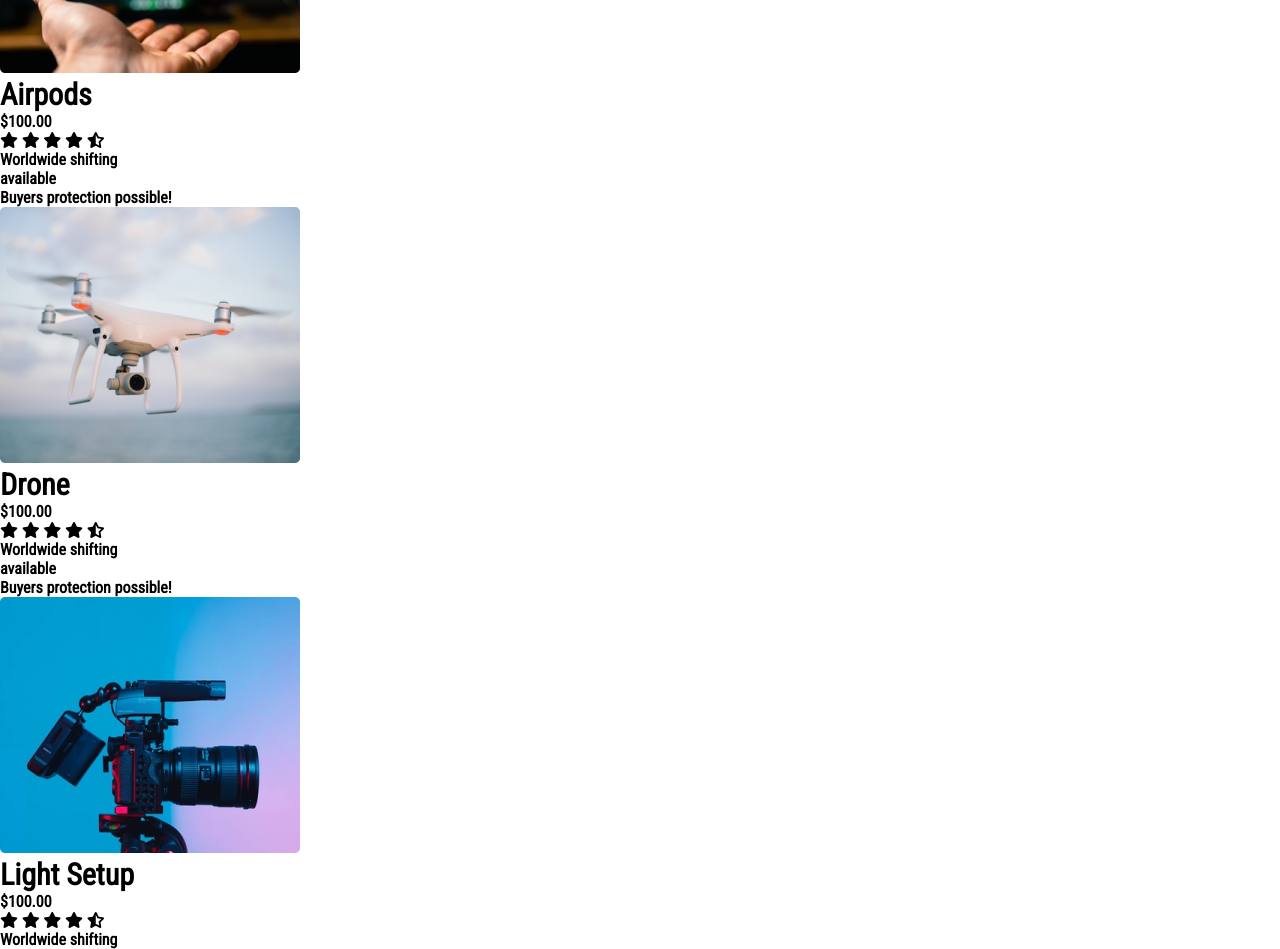
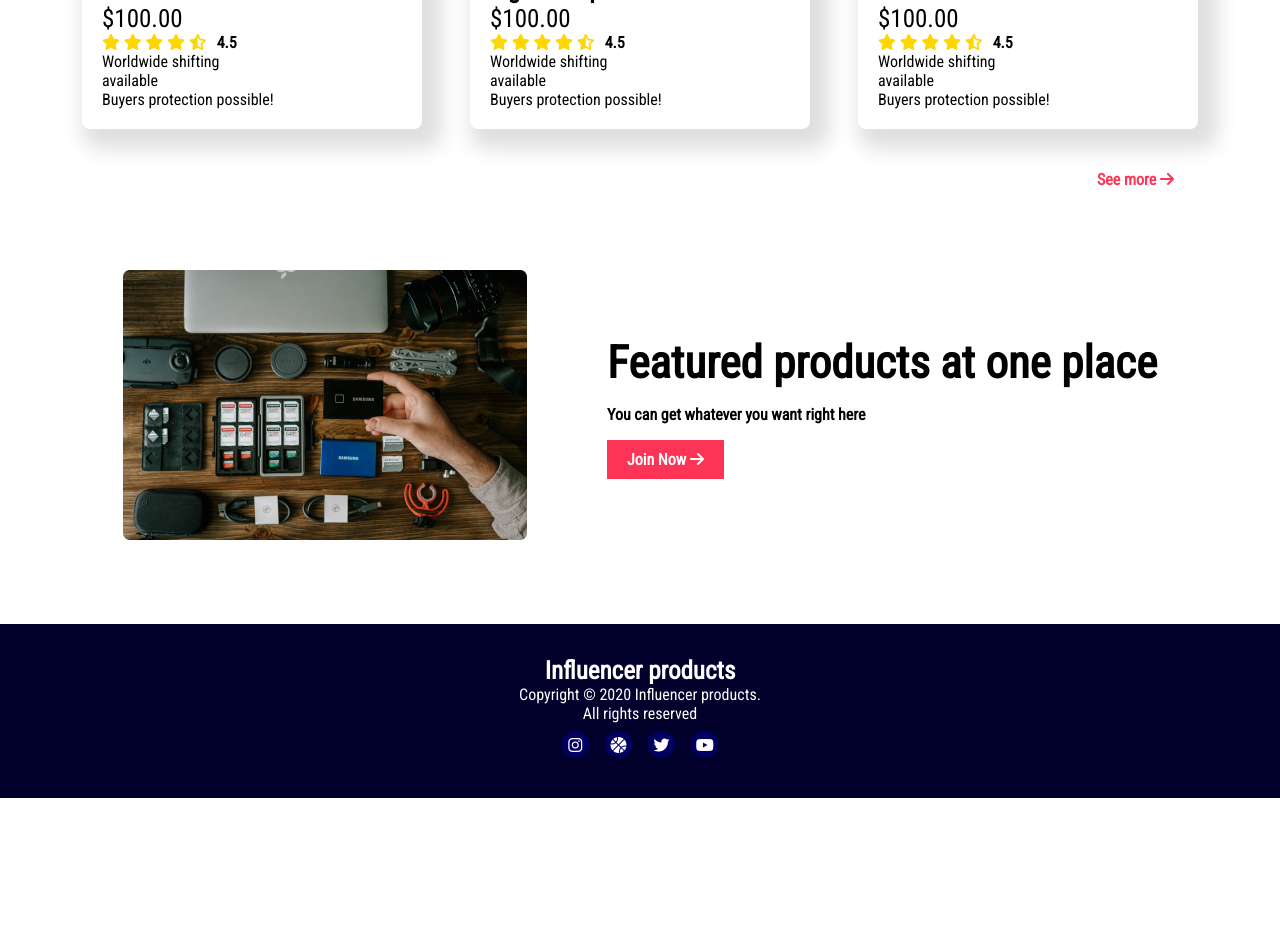
Before and after one commit to ShihabSarar12/Shopping-Website, a plain HTML site: page index.html in a window 1280 px wide. Shown: the part 1678-2627 px from the top of the page. After the commit the page ends 2476 px from the top, so only its background shows below. Drawn offline with Linux system fonts and the light colour scheme; a web font is replaced by a local one.

Commit message:
popular, featured and footer added

```diff
--- a/index.html
+++ b/index.html
@@ -23,12 +23,12 @@
           <a class="navigation__items" href="#">Products</a>
           <a class="navigation__items" href="#">Sign up</a>
           <a class="navigation__items" href="#">Log in</a>
-        </div>
           <div class="nav__search">
             <i class="fa-solid fa-magnifying-glass"></i>
           </div>
           <div class="nav__shop">
             <i class="fa-solid fa-cart-shopping"></i>
+          </div>
         </div>
       </nav>
     </header>
@@ -45,8 +45,9 @@
             </button>
           </div>
           <div class="intro__img">
-            <div class="camera-circle"></div>
+            <div class="camera-circle">
               <img id="camera-img" src="images/main-camera.png" alt="" />
+            </div>
           </div>
         </div>
         <hr />
@@ -77,8 +78,9 @@
       </section>
       <!-- intro section ends here -->
       <!-- popular collection section starts here -->
-      <section>
-        <h3>Popular Collection</h3>
+      <section class="popular">
+        <div class="center-content popular__container">
+          <h2 class="popular__heading">Popular Collection</h2>
           <div class="cards">
             <div class="card">
               <div class="card__img">
@@ -86,7 +88,7 @@
               </div>
               <div class="card__info">
                 <h3>Flex Tripod</h3>
-              <h4>$100.00</h4>
+                <h3 class="card__price">$100.00</h3>
                 <div class="ratings">
                   <div class="rating">
                     <i class="fa-solid fa-star"></i>
@@ -95,9 +97,9 @@
                     <i class="fa-solid fa-star"></i>
                     <i class="fa-solid fa-star-half-stroke"></i>
                   </div>
-                <p></p>
+                  <p class="ratings">4.5</p>
                 </div>
-              <p>
+                <p class="card__price">
                   Worldwide shifting <br />available<br />Buyers protection
                   possible!
                 </p>
@@ -109,7 +111,7 @@
               </div>
               <div class="card__info">
                 <h3>Microphone</h3>
-              <h4>$100.00</h4>
+                <h3 class="card__price">$100.00</h3>
                 <div class="ratings">
                   <div class="rating">
                     <i class="fa-solid fa-star"></i>
@@ -118,9 +120,9 @@
                     <i class="fa-solid fa-star"></i>
                     <i class="fa-solid fa-star-half-stroke"></i>
                   </div>
-                <p></p>
+                  <p class="ratings">4.5</p>
                 </div>
-              <p>
+                <p class="card__price">
                   Worldwide shifting <br />available<br />Buyers protection
                   possible!
                 </p>
@@ -132,7 +134,7 @@
               </div>
               <div class="card__info">
                 <h3>Airpods</h3>
-              <h4>$100.00</h4>
+                <h3 class="card__price">$100.00</h3>
                 <div class="ratings">
                   <div class="rating">
                     <i class="fa-solid fa-star"></i>
@@ -141,9 +143,9 @@
                     <i class="fa-solid fa-star"></i>
                     <i class="fa-solid fa-star-half-stroke"></i>
                   </div>
-                <p></p>
+                  <p class="ratings">4.5</p>
                 </div>
-              <p>
+                <p class="card__price">
                   Worldwide shifting <br />available<br />Buyers protection
                   possible!
                 </p>
@@ -155,7 +157,7 @@
               </div>
               <div class="card__info">
                 <h3>Drone</h3>
-              <h4>$100.00</h4>
+                <h3 class="card__price">$100.00</h3>
                 <div class="ratings">
                   <div class="rating">
                     <i class="fa-solid fa-star"></i>
@@ -164,9 +166,9 @@
                     <i class="fa-solid fa-star"></i>
                     <i class="fa-solid fa-star-half-stroke"></i>
                   </div>
-                <p></p>
+                  <p class="ratings">4.5</p>
                 </div>
-              <p>
+                <p class="card__price">
                   Worldwide shifting <br />available<br />Buyers protection
                   possible!
                 </p>
@@ -178,7 +180,7 @@
               </div>
               <div class="card__info">
                 <h3>Light Setup</h3>
-              <h4>$100.00</h4>
+                <h3 class="card__price">$100.00</h3>
                 <div class="ratings">
                   <div class="rating">
                     <i class="fa-solid fa-star"></i>
@@ -187,9 +189,9 @@
                     <i class="fa-solid fa-star"></i>
                     <i class="fa-solid fa-star-half-stroke"></i>
                   </div>
-                <p></p>
+                  <p class="ratings">4.5</p>
                 </div>
-              <p>
+                <p class="card__price">
                   Worldwide shifting <br />available<br />Buyers protection
                   possible!
                 </p>
@@ -201,7 +203,7 @@
               </div>
               <div class="card__info">
                 <h3>Photoshoot Set</h3>
-              <h4>$100.00</h4>
+                <h3 class="card__price">$100.00</h3>
                 <div class="ratings">
                   <div class="rating">
                     <i class="fa-solid fa-star"></i>
@@ -210,42 +212,55 @@
                     <i class="fa-solid fa-star"></i>
                     <i class="fa-solid fa-star-half-stroke"></i>
                   </div>
-                <p></p>
+                  <p class="ratings">4.5</p>
                 </div>
-              <p>
+                <p class="card__price">
                   Worldwide shifting <br />available<br />Buyers protection
                   possible!
                 </p>
               </div>
             </div>
           </div>
-        <p>See more <i class="fa-solid fa-arrow-right"></i></p>
+        </div>
+        <div id="popular__more">
+          <button id="popular__btn">
+            See more <i id="popular__arrow" class="fa-solid fa-arrow-right"></i>
+          </button>
+        </div>
       </section>
       <!-- popular collection section ends here -->
       <!-- featured products starts here -->
-      <section class="featured">
+      <section class="featured center-content">
         <div class="featured__img">
           <img src="images/gear.png" alt="" />
         </div>
         <div class="featured__content">
-          <h2>Featured products at one place</h2>
+          <h1 class="featured__heading">Featured products at one place</h1>
           <p>You can get whatever you want right here</p>
-          <button>Join Now <i class="fa-solid fa-arrow-right"></i></button>
+          <button id="featured__btn">
+            Join Now <i class="fa-solid fa-arrow-right"></i>
+          </button>
         </div>
       </section>
       <!-- featured products ends here -->
     </main>
-    <footer>
+    <footer class="center-content outro">
       <h3>Influencer products</h3>
-      <p>
-        Copyright &copy; 2020 Influencer products <br />
-        All rights reserved
-      </p>
-      <div class="social">
-        <div class="social-links"><i class="fa-brands fa-instagram"></i></div>
-        <div class="social-links"><i class="fa-solid fa-basketball"></i></div>
-        <div class="social-links"><i class="fa-brands fa-twitter"></i></div>
-        <div class="social-links"><i class="fa-brands fa-youtube"></i></div>
+      <p class="outro__content">Copyright &copy; 2020 Influencer products.</p>
+      <p class="outro__content">All rights reserved</p>
+      <div class="social center-content">
+        <div class="social-links center-content">
+          <i class="fa-brands fa-instagram"></i>
+        </div>
+        <div class="social-links center-content">
+          <i class="fa-solid fa-basketball"></i>
+        </div>
+        <div class="social-links center-content">
+          <i class="fa-brands fa-twitter"></i>
+        </div>
+        <div class="social-links center-content">
+          <i class="fa-brands fa-youtube"></i>
+        </div>
       </div>
     </footer>
   </body>
--- a/style.css
+++ b/style.css
@@ -8,7 +8,7 @@
 }
 
 *{
-    margin: 0 auto;
+    margin: 0;
     font-family: 'Roboto Condensed', sans-serif;
 }
 
@@ -16,12 +16,20 @@
     font-size: 45px;
 }
 
+h2{
+    font-size: 35px;
+}
+
 h3{
-    font-size: 30px;
+    font-size: 25px;
 }
 
 p{
     font-weight: 700;
+}
+
+section{
+    margin-bottom: 5rem;
 }
 
 .center-content{
@@ -36,8 +44,7 @@
     margin-top: 2rem;
     margin-bottom: 2rem;
     display: flex;
-    justify-content: center;
-    gap: 25rem;
+    justify-content: space-between;
 }
 
 .navigation, .navigation__content{
@@ -45,6 +52,7 @@
     justify-content: center;
     align-items: center;
     gap: 2rem;
+    margin-right: 90px;
 }
 
 .nav__logo{
@@ -67,12 +75,13 @@
 .fa-magnifying-glass:hover,
 .fa-cart-shopping:hover {
     transform: scale(1.2);
+    cursor: pointer;
 }
 /* header section ends here */
 
 /* intro section starts here */
 .intro{
-    margin-bottom: 3rem;
+    margin-bottom: 5rem;
 }
 
 .intro__heading{
@@ -97,32 +106,37 @@
 
 .intro__btn:hover{
     transform: scale(1.2);
+    cursor: pointer;
 }
 
 .intro__img{
     padding: 1rem;
+    margin: 0 90px;
     width: 25rem;
     height: 25rem;
     border-radius: 50%;
     border: 1px solid rgb(223, 223, 223);
-    transition: all 0.3s ease;
+    transition: var(--transition);
 }
 
 .intro__img:hover{
     transform: scale(1.1);
+    cursor: pointer;
 }
 
 #camera-img{
     z-index: 10;
-    transform: translate(0, -20rem);
+    width: 25rem;
+    transform: translate(-3rem, -2rem);
 }
+
 
 .camera-circle{
     width: 20rem;
     height: 20rem;
     border-radius: 50%;
     background-color: rgb(223, 223, 223);
-    transform: translate(0, 2.5rem);
+    transform: translate(2rem, 2.5rem);
     z-index: -5;
 }
 
@@ -134,9 +148,156 @@
 .company{
     width: 75px;
     margin: 0;
+    transition: var(--transition);
 }
+
+.company:hover{
+    transform: scale(1.2);
+    cursor: pointer;
+}
+
 .company-img{
     width: 75px;
     height: 75px;
 }
 /* intro section ends here */
+
+/* popular collection starts here */
+.popular__container{
+    flex-direction: column;
+}
+
+.popular__heading{
+    margin-bottom: 4rem;
+}
+
+.cards{
+    display: grid;
+    grid-template-columns: repeat(3, 1fr);
+    grid-row-gap: 3rem;
+    grid-column-gap: 3rem;
+    margin-bottom: 2.5rem;
+}
+
+.card{
+    border-radius: 8px;
+    padding: 20px;
+    box-shadow: 10px 10px 20px 10px rgb(223, 223, 223);
+    transition: var(--transition);
+}
+
+.card:hover{
+    transform: scale(1.1);
+    cursor: pointer;
+}
+
+.card__price{
+    font-weight: 400;
+}
+
+.ratings{
+    display: flex;
+    justify-content: flex-start;
+}
+
+.rating{
+    margin: 0 10px 0 0;
+    color: gold;
+}
+
+#popular__more{
+    text-align: end;
+    margin-right: 100px;
+}
+
+#popular__arrow{
+    color: rgb(253, 52, 86);
+}
+
+#popular__btn{
+    font-size: 1rem;
+    font-weight: 700;
+    border: none;
+    background-color: white;
+    color: rgb(253, 52, 86);
+    transition: var(--transition);
+}
+
+#popular__btn:hover{
+    transform: scale(1.1);
+    cursor: pointer;
+}
+
+.fa-arrow-right{
+    color: rgb(253, 52, 86);
+}
+/* popular collection ends here */
+
+/* featured starts here */
+.featured{
+    gap: 5rem;
+}
+
+.featured__img{
+    transition: var(--transition);
+}
+
+.featured__img:hover{
+    transform: scale(1.2);
+    cursor: pointer;
+}
+
+.featured__heading{
+    margin-bottom: 1rem;
+}
+
+#featured__btn{
+    margin-top: 1rem;
+    font-size: 1rem;
+    font-weight: 700;
+    border: none;
+    background-color: rgb(253, 52, 86);
+    color: white;
+    padding: 10px 20px;
+    transition: var(--transition);
+}
+
+#featured__btn:hover{
+    transform: scale(1.2);
+    cursor: pointer;
+}
+
+.fa-arrow-right{
+    color: white;
+}
+/* featured ends here */
+
+/* footer starts here */
+footer{
+    background-color: rgb(1, 1, 43);
+}
+
+.outro{
+    flex-direction: column;
+    color: white;
+    padding: 2rem;
+}
+
+.outro__content{
+    font-weight: 400;
+}
+
+.social-links{
+    margin: 0.5rem 0.5rem;
+    width: 1.7rem;
+    height: 1.7rem;
+    border-radius: 50%;
+    background-color: rgb(0, 0, 99);
+    transition: var(--transition);
+}
+
+.social-links:hover{
+    transform: scale(1.2);
+    cursor: pointer;
+}
+/* footer ends here */
```
Lines whose indentation alone changed are shown as unchanged.
